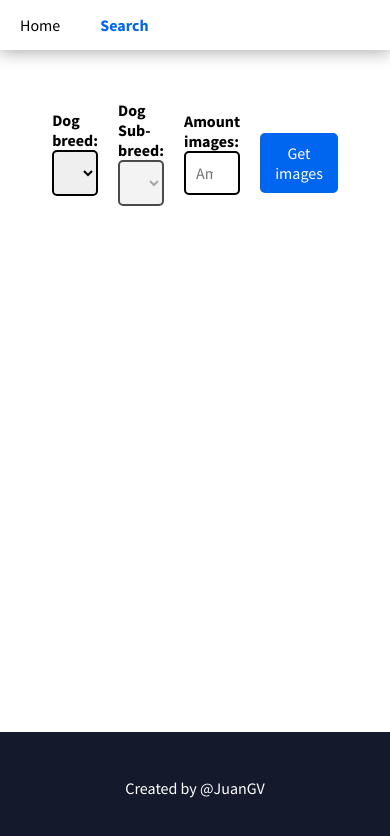
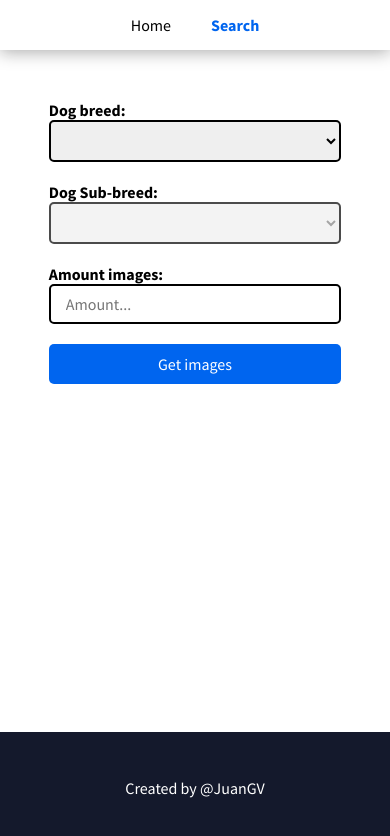
Before and after one commit to JuanGomezVilla/DogAPI, a plain HTML site: page search.html in a window 390 px wide. Drawn offline with nearby package versions, Linux system fonts and the light colour scheme; no server answers.

Commit message:
Añadiendo responsive.css y últimos arreglos

```diff
--- /dev/null
+++ b/css/responsive.css
@@ -0,0 +1,26 @@
+/* RESPONSIVE */
+@media only screen and (max-width: 900px){
+    form, .carousel {
+        flex-direction: column;
+    }
+
+    h1 {
+        font-size: 30px;
+    }
+
+    nav {
+        justify-content: center;
+    }
+
+    .form-group {
+        width: 100%;
+    }
+
+    select, input, label {
+        width: 100%;
+    }
+
+    main {
+        width: 75%;
+    }
+}
--- a/css/styles.css
+++ b/css/styles.css
@@ -40,6 +40,7 @@ h1 {
     font-size: 50px;
     color: #0065ef;
     margin: 0;
+    text-align: center;
 }
 
 .vertical-center {
@@ -81,6 +82,7 @@ form {
     gap: 20px;
     align-items: center;
     justify-content: center;
+    width: 100%;
 }
 
 input, button, select {
@@ -91,7 +93,7 @@ input, button, select {
 }
 
 input, select {
-    padding: 10px;
+    padding: 8px 15px;
 }
 
 button {
@@ -100,6 +102,12 @@ button {
     border: none;
     cursor: pointer;
     color: white;
+}
+
+.form-group {
+    display: flex;
+    flex-direction: column;
+    align-self: end;
 }
 
 
--- a/search.html
+++ b/search.html
@@ -8,6 +8,7 @@
         <!-- Styles -->
         <link rel="stylesheet" href="https://fonts.googleapis.com/css?family=Source+Sans+Pro:300,400,400i,700&display=fallback" />
         <link rel="stylesheet" href="css/styles.css">
+        <link rel="stylesheet" href="css/responsive.css">
 
         <!-- Scripts -->
         <script src="https://code.jquery.com/jquery-3.7.1.min.js"></script>
@@ -41,7 +42,7 @@
                     <input id="inputAmountImages" type="number" min="1" max="10" placeholder="Amount..." required />
                 </div>
                 <div class="form-group">
-                    <br><button type="submit">Get images</button>
+                    <button type="submit">Get images</button>
                 </div>
             </form>
 
```
Also changed, not shown: index.html (+1 -0 lines).
